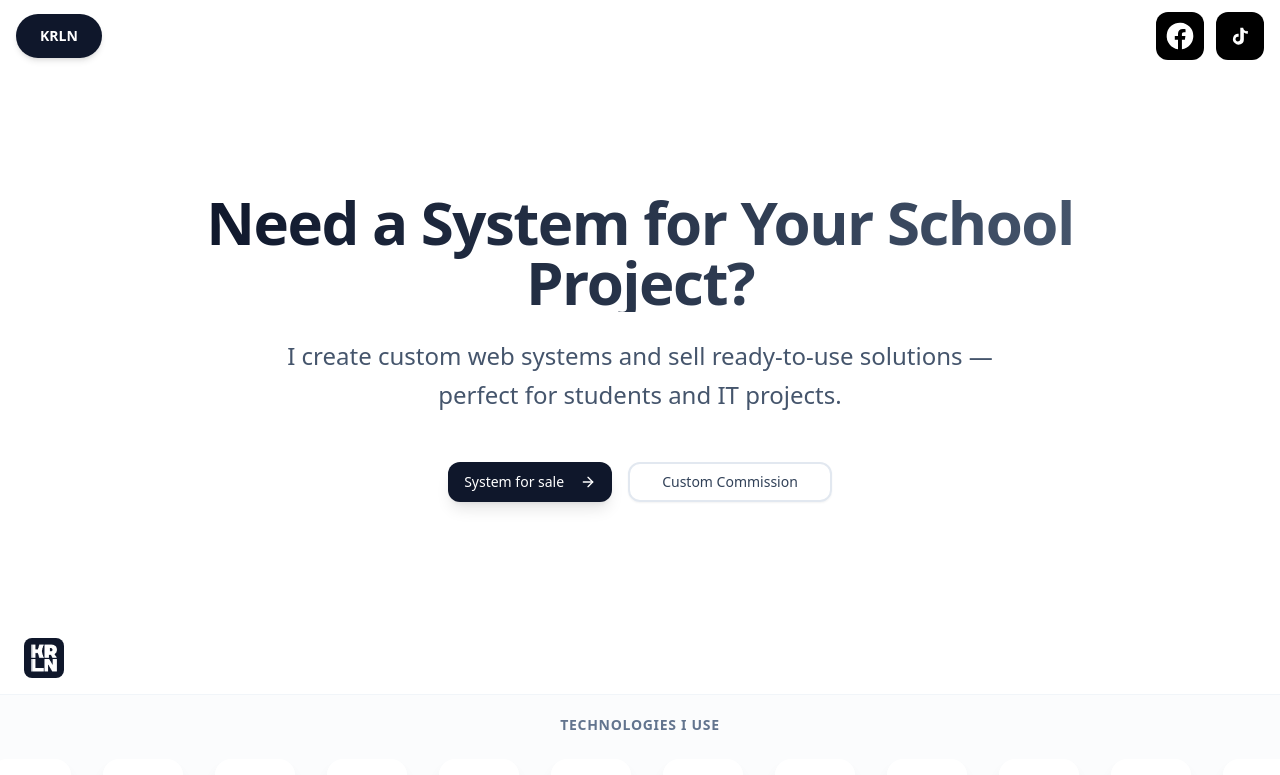
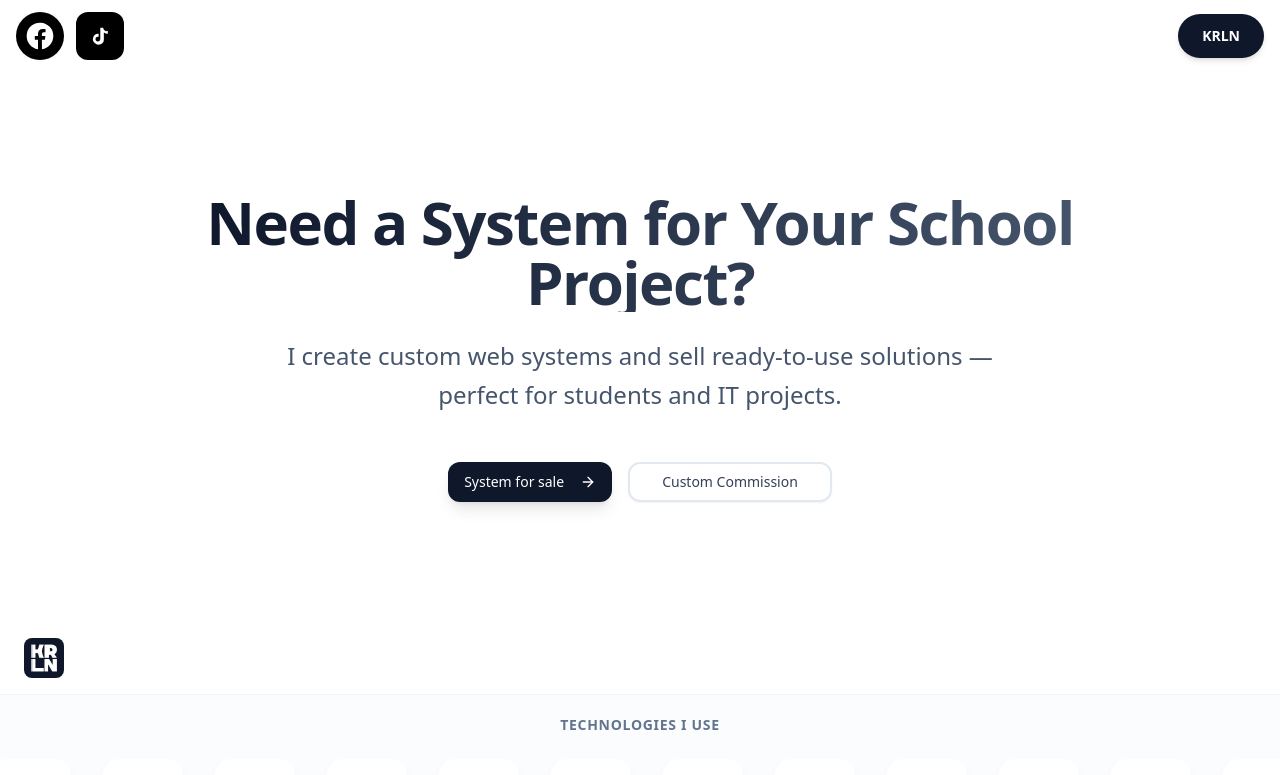
Before and after one commit to Kreliannn/commision_portfolio, a Next.js app: page / in a window 1280 px wide. Shown: the top 775 px of the page. Built offline with nearby package versions, Linux system fonts and the light colour scheme; grey boxes are pictures that could not be loaded.

Commit message:
enhace ui

```diff
--- a/src/app/page.tsx
+++ b/src/app/page.tsx
@@ -16,15 +16,9 @@ export default function HomePage() {
     <div className="min-h-screen bg-white text-slate-900 font-sans antialiased relative">
 
       <div className="absolute top-3 w-full flex justify-between items-center px-4">
-      {/* Left item */}
-      <div className="bg-slate-900 rounded-full md:px-6 md:py-3 px-4 py-1  shadow-md text-xs md:text-sm font-bold text-white">
-        <h1>KRLN</h1>
-      </div>
-
-      {/* Right items */}
         <div className="flex items-center gap-3">
           <a  href="https://www.facebook.com/profile.php?id=61577572921830" target="_blank" rel="noopener noreferrer" className="z-50">
-            <div className=" text-white md:w-12 md:h-12 w-8 h-8 rounded-xl flex items-center justify-center bg-[#000000] transition-colors duration-300 md:w-10 md:h-10">
+              <div className=" text-white md:w-12 md:h-12 w-8 h-8 rounded-full flex items-center justify-center bg-[#000000] transition-colors duration-300 md:w-10 md:h-10">
                 <svg
                   xmlns="http://www.w3.org/2000/svg"
                   className="w-8 h-8 "
@@ -44,11 +38,13 @@ export default function HomePage() {
               </svg>
             </div>
           </a>
+        </div>
 
 
+        <div className="bg-slate-900 rounded-full md:px-6 md:py-3 px-4 py-1  shadow-md text-xs md:text-sm font-bold text-white">
+          <h1>KRLN</h1>
+        </div>
 
-
-      </div>
 
       </div>
 
```
Lines whose indentation alone changed are shown as unchanged.
